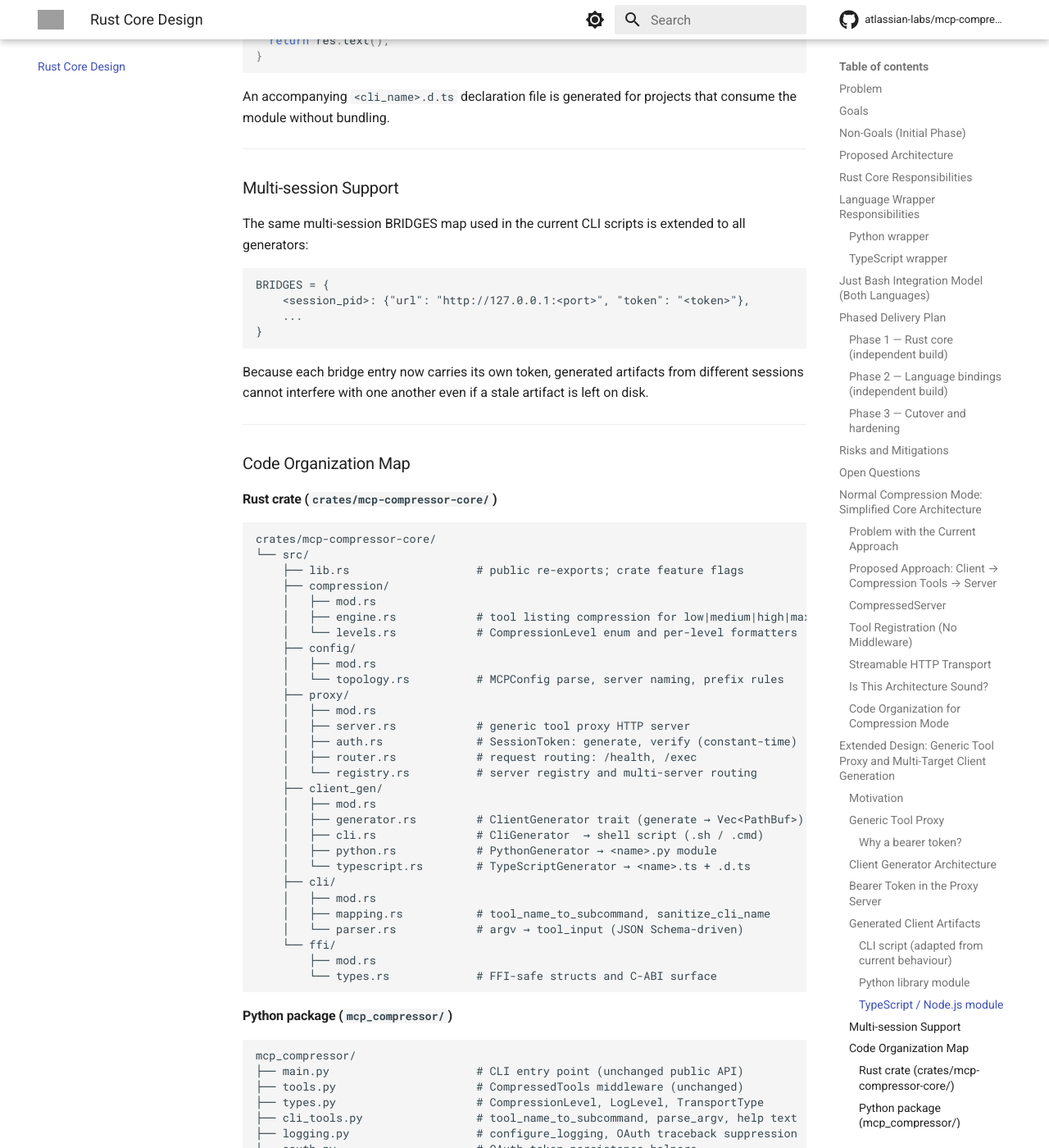
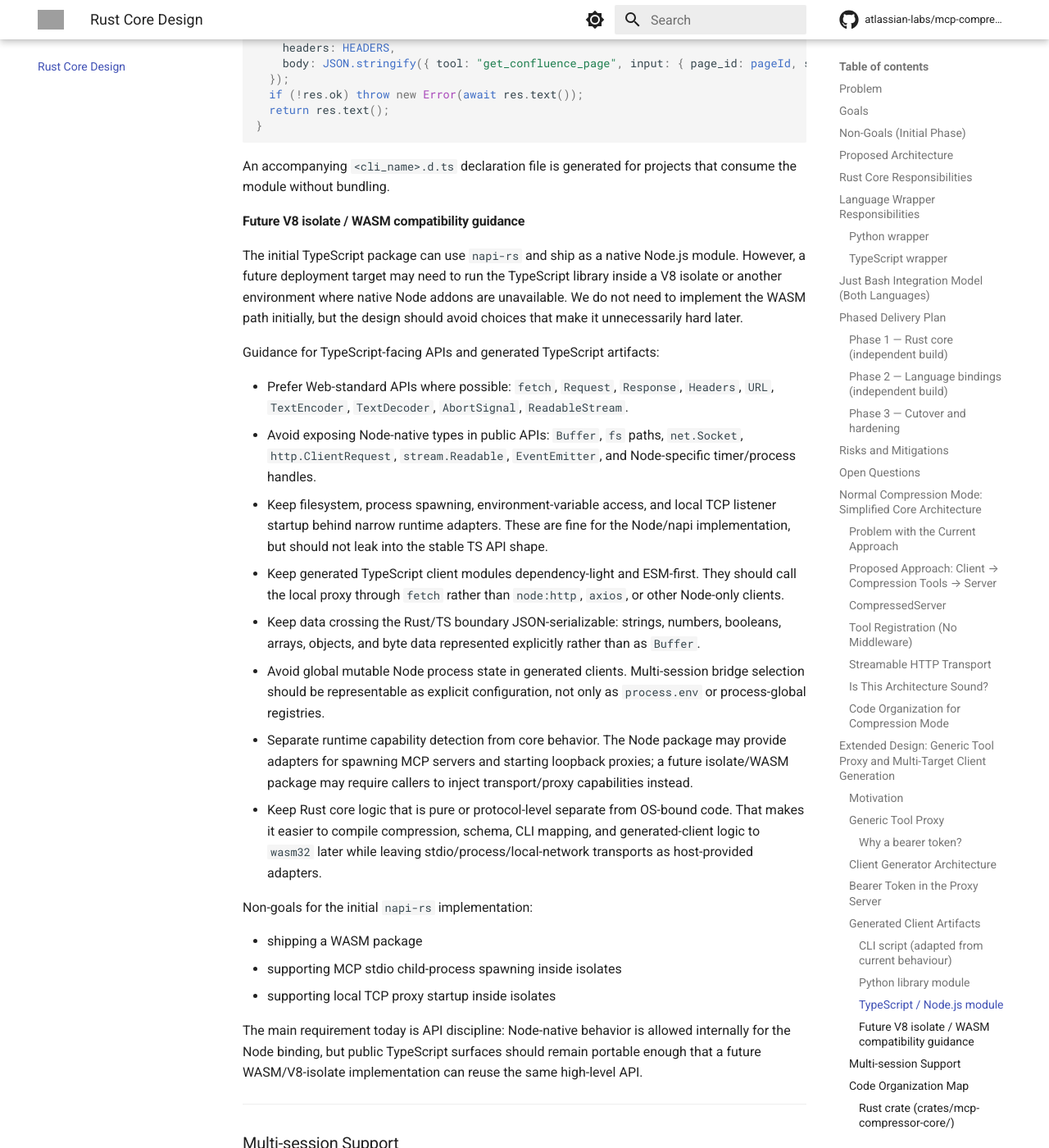
Before and after one commit to atlassian-labs/mcp-compressor, an MkDocs documentation site: the page built from docs/rust-core-design.md, in a window 1280 px wide and 1400 px high, scrolled down 13676 px. Shown: the whole window at 82% size. Built offline with MkDocs 1.6.1 and Material for MkDocs 9.7.7, drawn with Linux system fonts in a browser that asks for light colours; comment, search, counter and statistics services are not loaded; some of the changed text lies outside the part shown; grey boxes are pictures that could not be loaded.

Commit message:
docs: note future wasm compatibility for ts api

```diff
--- a/docs/rust-core-design.md
+++ b/docs/rust-core-design.md
@@ -147,6 +147,8 @@ Replace the existing implementations once the Rust-backed packages are productio
   Maintain parity fixtures and run language-level golden tests against shared scenarios.
 - **Operational complexity from native artifacts**
   Publish prebuilt wheels and Node binaries for major targets; keep a pure-language fallback path temporarily during migration.
+- **Future V8 isolate / WASM portability**
+  Use `napi-rs` for the initial TypeScript binding, but keep the public TS APIs and generated TS clients free of avoidable Node-native assumptions so a later `wasm32`/V8-isolate target remains feasible.
 
 ## Open Questions
 
@@ -558,6 +560,29 @@ export async function getConfluencePage(pageId: string, spaceKey?: string): Prom
 
 An accompanying `<cli_name>.d.ts` declaration file is generated for projects that consume the module without bundling.
 
+#### Future V8 isolate / WASM compatibility guidance
+
+The initial TypeScript package can use `napi-rs` and ship as a native Node.js module. However, a future deployment target may need to run the TypeScript library inside a V8 isolate or another environment where native Node addons are unavailable. We do not need to implement the WASM path initially, but the design should avoid choices that make it unnecessarily hard later.
+
+Guidance for TypeScript-facing APIs and generated TypeScript artifacts:
+
+- Prefer Web-standard APIs where possible: `fetch`, `Request`, `Response`, `Headers`, `URL`, `TextEncoder`, `TextDecoder`, `AbortSignal`, `ReadableStream`.
+- Avoid exposing Node-native types in public APIs: `Buffer`, `fs` paths, `net.Socket`, `http.ClientRequest`, `stream.Readable`, `EventEmitter`, and Node-specific timer/process handles.
+- Keep filesystem, process spawning, environment-variable access, and local TCP listener startup behind narrow runtime adapters. These are fine for the Node/napi implementation, but should not leak into the stable TS API shape.
+- Keep generated TypeScript client modules dependency-light and ESM-first. They should call the local proxy through `fetch` rather than `node:http`, `axios`, or other Node-only clients.
+- Keep data crossing the Rust/TS boundary JSON-serializable: strings, numbers, booleans, arrays, objects, and byte data represented explicitly rather than as `Buffer`.
+- Avoid global mutable Node process state in generated clients. Multi-session bridge selection should be representable as explicit configuration, not only as `process.env` or process-global registries.
+- Separate runtime capability detection from core behavior. The Node package may provide adapters for spawning MCP servers and starting loopback proxies; a future isolate/WASM package may require callers to inject transport/proxy capabilities instead.
+- Keep Rust core logic that is pure or protocol-level separate from OS-bound code. That makes it easier to compile compression, schema, CLI mapping, and generated-client logic to `wasm32` later while leaving stdio/process/local-network transports as host-provided adapters.
+
+Non-goals for the initial `napi-rs` implementation:
+
+- shipping a WASM package
+- supporting MCP stdio child-process spawning inside isolates
+- supporting local TCP proxy startup inside isolates
+
+The main requirement today is API discipline: Node-native behavior is allowed internally for the Node binding, but public TypeScript surfaces should remain portable enough that a future WASM/V8-isolate implementation can reuse the same high-level API.
+
 ---
 
 ### Multi-session Support
```
